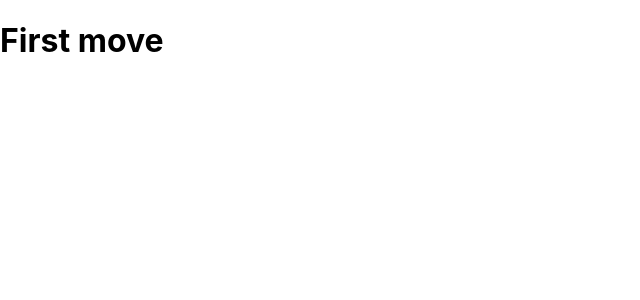
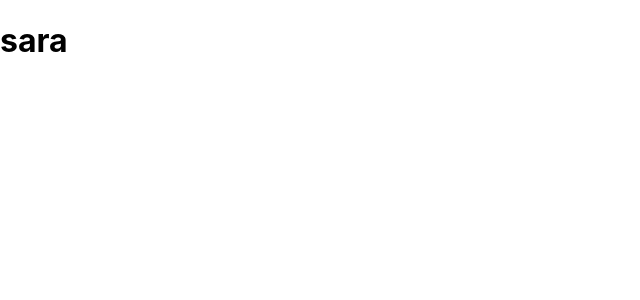
Before and after one commit to saramostafa19k0/react-project, a React (Create React App) app: page / in a window 1280 px wide. Shown: the top 300 px of the page, without its empty margins (0-640 px from the left). Built offline with nearby package versions, Linux system fonts and the light colour scheme.

Commit message:
your message

```diff
--- a/src/App.js
+++ b/src/App.js
@@ -3,7 +3,7 @@ import './App.css';
 
 
 function Headers() {
-  return <h1>First move</h1>;
+  return <h1>sara</h1>;
 }
 
 function App() {
```
